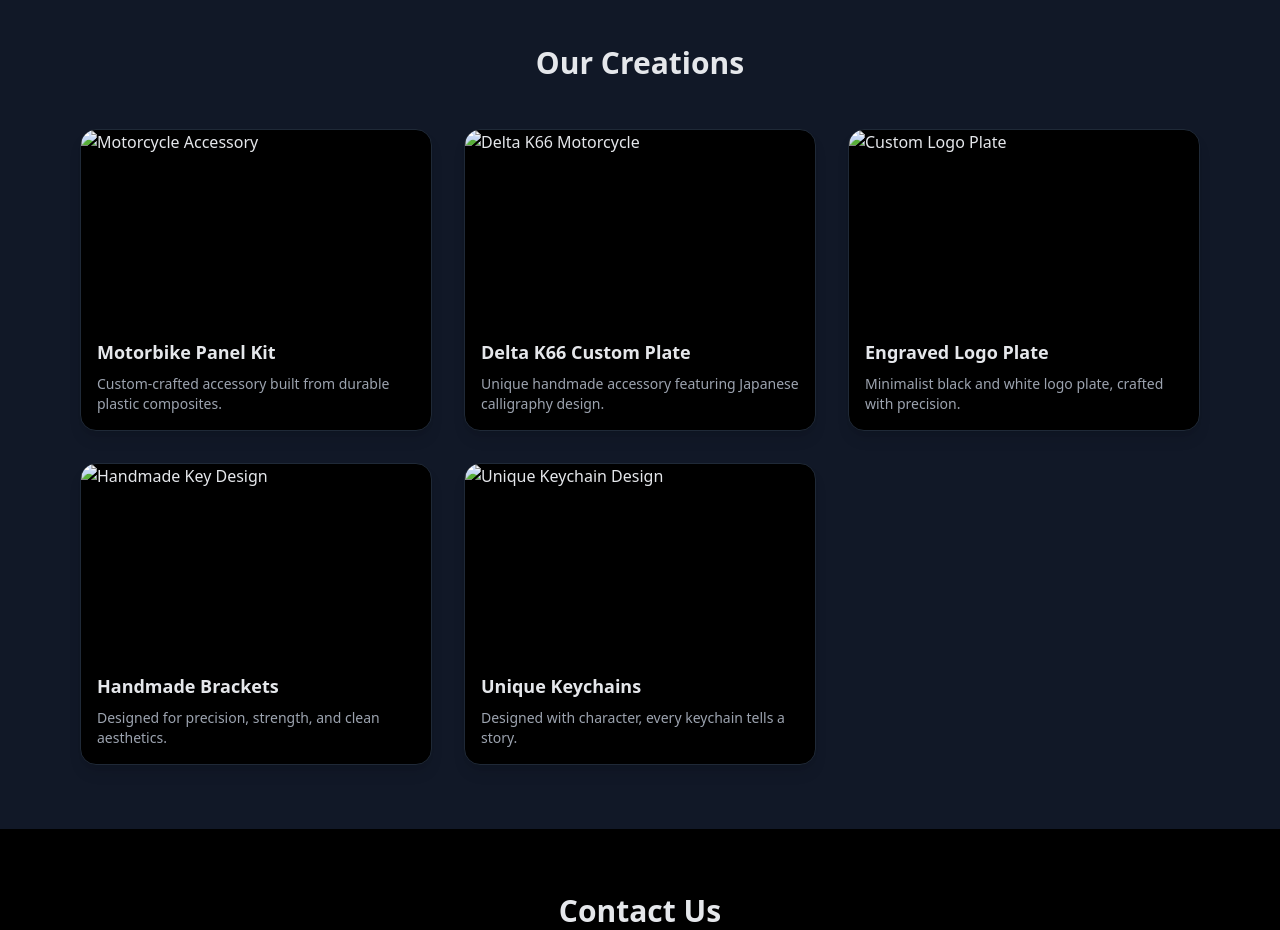
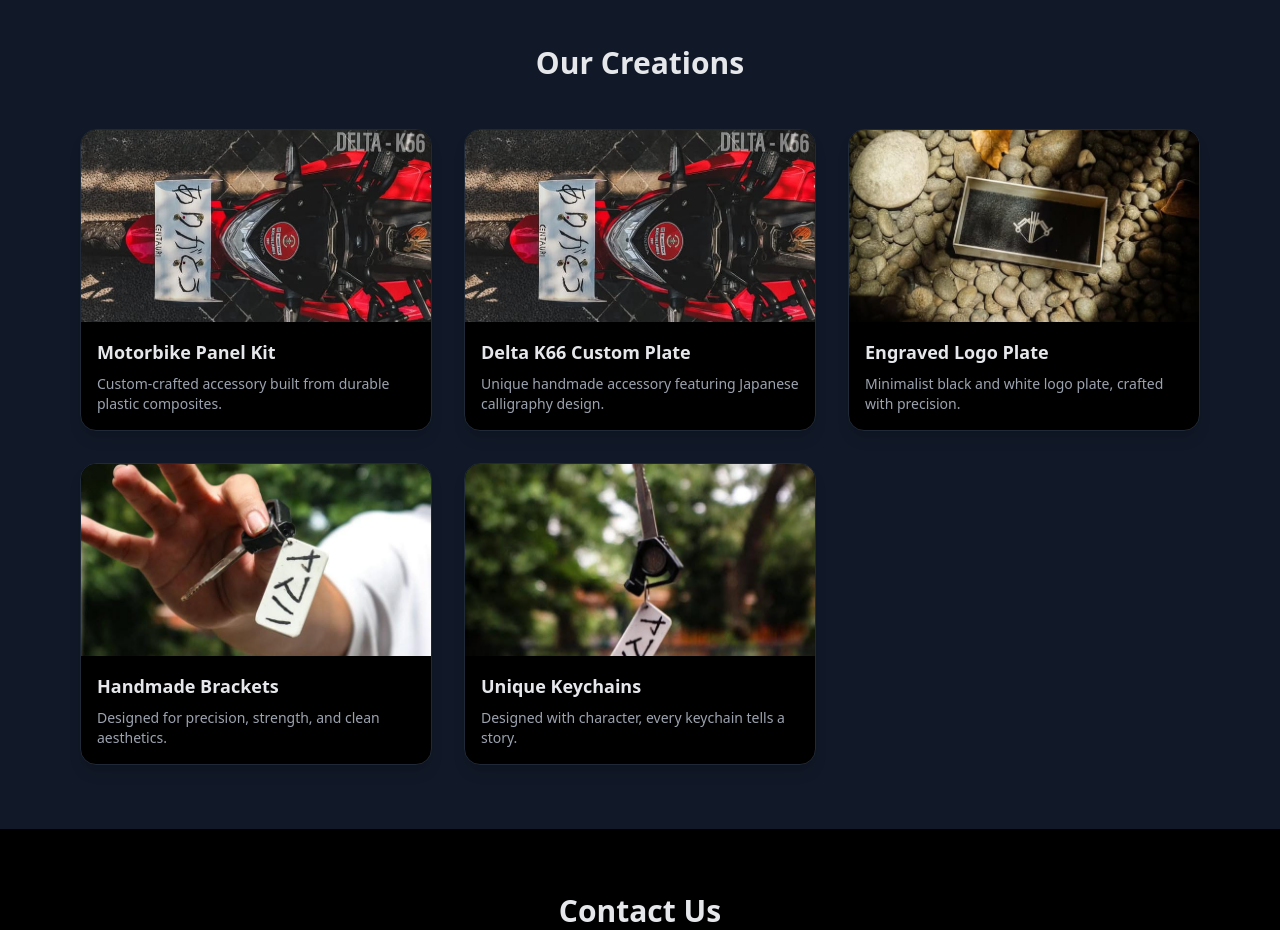
Before and after one commit to triwarastra-centauri/TriwarastraCentauri, a plain HTML site: page index.html in a window 1280 px wide. Shown: the part 800-1730 px from the top of the page. Drawn offline with nearby package versions, Linux system fonts and the light colour scheme.

Commit message:
Fixed linking of files

```diff
--- a/index.html
+++ b/index.html
@@ -47,7 +47,7 @@
     <div class="grid sm:grid-cols-2 md:grid-cols-3 gap-8">
       <!-- Product Card -->
       <div class="bg-black rounded-2xl shadow-lg overflow-hidden border border-gray-800 hover:scale-105 transform transition">
-        <img src="/assets/motorcycle.jpg" alt="Motorcycle Accessory" class="w-full h-48 object-cover">
+        <img src="./assets/motorcycle.jpg" alt="Motorcycle Accessory" class="w-full h-48 object-cover">
         <div class="p-4">
           <h4 class="font-semibold text-lg mb-2">Motorbike Panel Kit</h4>
           <p class="text-gray-400 text-sm">Custom-crafted accessory built from durable plastic composites.</p>
@@ -55,7 +55,7 @@
       </div>
       <!-- Delta K66 Product Card with User Image -->
       <div class="bg-black rounded-2xl shadow-lg overflow-hidden border border-gray-800 hover:scale-105 transform transition">
-        <img src="/assets/motorcycle.jpg" alt="Delta K66 Motorcycle" class="w-full h-48 object-cover">
+        <img src="./assets/motorcycle.jpg" alt="Delta K66 Motorcycle" class="w-full h-48 object-cover">
         <div class="p-4">
           <h4 class="font-semibold text-lg mb-2">Delta K66 Custom Plate</h4>
           <p class="text-gray-400 text-sm">Unique handmade accessory featuring Japanese calligraphy design.</p>
@@ -63,7 +63,7 @@
       </div>
       <!-- Logo Stone Product Card with User Image -->
       <div class="bg-black rounded-2xl shadow-lg overflow-hidden border border-gray-800 hover:scale-105 transform transition">
-        <img src="/assets/stone.jpg" alt="Custom Logo Plate" class="w-full h-48 object-cover">
+        <img src="./assets/stone.jpg" alt="Custom Logo Plate" class="w-full h-48 object-cover">
         <div class="p-4">
           <h4 class="font-semibold text-lg mb-2">Engraved Logo Plate</h4>
           <p class="text-gray-400 text-sm">Minimalist black and white logo plate, crafted with precision.</p>
@@ -71,14 +71,14 @@
       </div>
       <!-- Existing Product Cards -->
       <div class="bg-black rounded-2xl shadow-lg overflow-hidden border border-gray-800 hover:scale-105 transform transition">
-        <img src="/assets/key 2 (1).jpg" alt="Handmade Key Design" class="w-full h-48 object-cover">
+        <img src="./assets/key 2.jpg" alt="Handmade Key Design" class="w-full h-48 object-cover">
         <div class="p-4">
           <h4 class="font-semibold text-lg mb-2">Handmade Brackets</h4>
           <p class="text-gray-400 text-sm">Designed for precision, strength, and clean aesthetics.</p>
         </div>
       </div>
       <div class="bg-black rounded-2xl shadow-lg overflow-hidden border border-gray-800 hover:scale-105 transform transition">
-        <img src="/assets/key (1).jpg" alt="Unique Keychain Design" class="w-full h-48 object-cover">
+        <img src="./assets/key.jpg" alt="Unique Keychain Design" class="w-full h-48 object-cover">
         <div class="p-4">
           <h4 class="font-semibold text-lg mb-2">Unique Keychains</h4>
           <p class="text-gray-400 text-sm">Designed with character, every keychain tells a story.</p>
```
Also changed, not shown: assets/key 2.jpg (renamed from key 2.jpg), assets/key.jpg (renamed from key.jpg), assets/motorcycle.jpg (renamed from motorcycle.jpg), assets/stone.jpg (renamed from stone.jpg), 1 other file.
